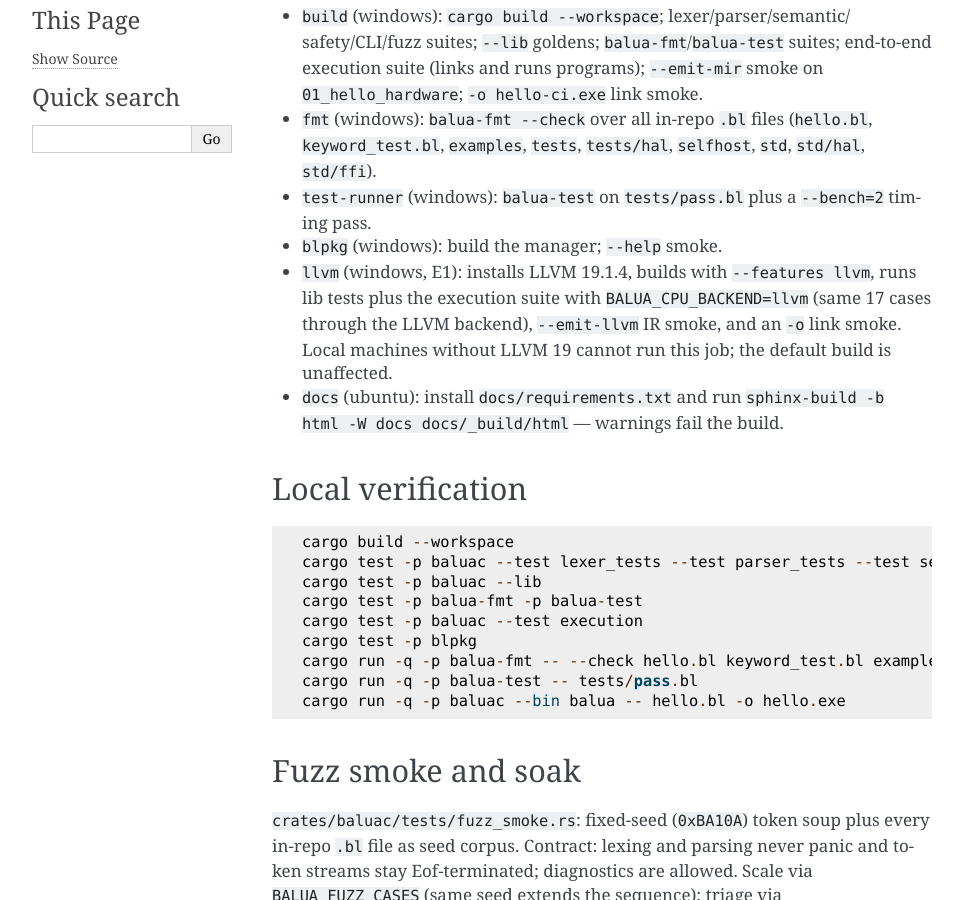
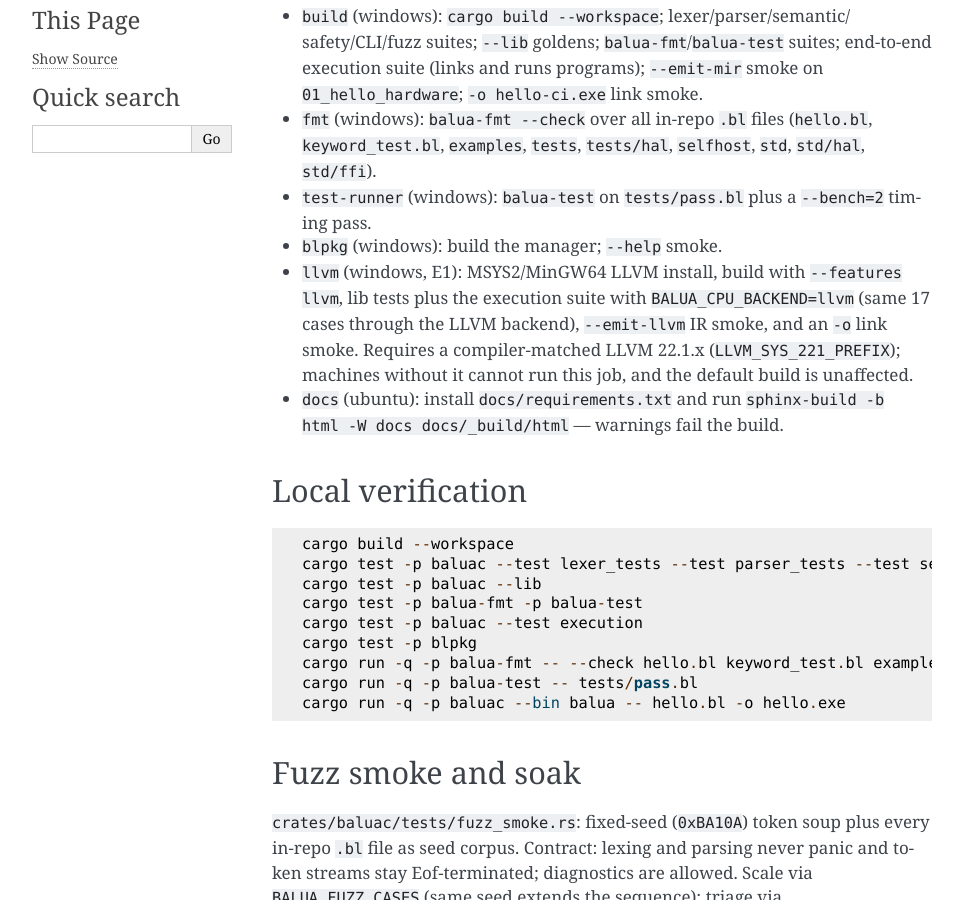
Before and after one commit to ajit-ai/Balua, a Sphinx documentation site: the page built from docs/development.rst, in a window 1280 px wide and 900 px high, scrolled down 356 px. Shown: the whole window, without its empty margins (148-1111 px from the left). Built offline with Sphinx 7.4.7, drawn with Linux system fonts in a browser that asks for light colours.

Commit message:
fix(balua): E1 CI route - MSYS2/MinGW64 LLVM with llvm-sys 221

```diff
--- a/Cargo.toml
+++ b/Cargo.toml
@@ -25,4 +25,4 @@ cranelift-frontend = "0.110"
 cranelift-module = "0.110"
 cranelift-object = "0.110"
 target-lexicon = "0.12"
-llvm-sys = "191"
+llvm-sys = "221"
--- a/docs/compiler.rst
+++ b/docs/compiler.rst
@@ -64,8 +64,8 @@ Dispatch: ``select_backend`` (``backend/mod.rs:21``).
   into a runnable executable. Unknown callees are link-time errors.
   Hardware intrinsics and device moves lower to zero-fill.
 - **LLVM (dual-mode)**: ``backend/llvm.rs:20`` emits string-builder IR by
-  default; with ``--features llvm`` (llvm-sys 191, LLVM 19.1.x via
-  ``LLVM_SYS_191_PREFIX``) it builds a real in-memory module (alloca model:
+  default; with ``--features llvm`` (llvm-sys 221, LLVM 22.1.x via
+  ``LLVM_SYS_221_PREFIX``) it builds a real in-memory module (alloca model:
   every virtual register gets an entry-block slot; integer ``i32`` domain
   like Cranelift) and can emit native objects (``compile_llvm_to_object``)
   for ``-o``. ``--cpu-backend`` selects ``cranelift`` (default, works
--- a/docs/development.rst
+++ b/docs/development.rst
@@ -24,11 +24,12 @@ CI (``.github/workflows/ci.yml``)
 - ``test-runner`` (windows): ``balua-test`` on ``tests/pass.bl`` plus a
   ``--bench=2`` timing pass.
 - ``blpkg`` (windows): build the manager; ``--help`` smoke.
-- ``llvm`` (windows, E1): installs LLVM 19.1.4, builds with
-  ``--features llvm``, runs lib tests plus the execution suite with
+- ``llvm`` (windows, E1): MSYS2/MinGW64 LLVM install, build with
+  ``--features llvm``, lib tests plus the execution suite with
   ``BALUA_CPU_BACKEND=llvm`` (same 17 cases through the LLVM backend),
-  ``--emit-llvm`` IR smoke, and an ``-o`` link smoke. Local machines
-  without LLVM 19 cannot run this job; the default build is unaffected.
+  ``--emit-llvm`` IR smoke, and an ``-o`` link smoke. Requires a
+  compiler-matched LLVM 22.1.x (``LLVM_SYS_221_PREFIX``); machines without
+  it cannot run this job, and the default build is unaffected.
 - ``docs`` (ubuntu): install ``docs/requirements.txt`` and run
   ``sphinx-build -b html -W docs docs/_build/html`` — warnings fail the
   build.
--- a/docs/features.rst
+++ b/docs/features.rst
@@ -96,7 +96,7 @@ Selection: ``crates/baluac/src/backend/mod.rs:21`` ``select_backend(hw)``.
 
 - LLVM (``crates/baluac/src/backend/llvm.rs:1``):
   ``x86_64/aarch64/riscv64/arm-none-eabi``, LTO/PGO/BOLT,
-  string-builder IR + optional ``llvm-sys 191`` via ``--features llvm``,
+  string-builder IR + optional ``llvm-sys 221`` via ``--features llvm``,
   ``O3``, auto-vectorize AVX-512, thin LTO, per-arch datalayout.
 - Cranelift (``crates/baluac/src/backend/cranelift.rs:1``):
   fast debug backend for 4GB hosts; ``--cpu-backend cranelift``,
--- a/docs/roadmap-detail.rst
+++ b/docs/roadmap-detail.rst
@@ -131,7 +131,7 @@ Objective: ``main@v1.0-ga`` installable. ``develop → main --no-ff``
 Post-GA backlog (each: own ``phase/*`` + executable exit + tag)
 ----------------------------------------------------------------
 
-- **E1 LLVM-real** — ``llvm-sys 191`` (LLVM 19.1.x), O-levels + host machine
+- **E1 LLVM-real** — ``llvm-sys 221`` (LLVM 22.1.x), O-levels + host machine
   emit
   (``backend/llvm.rs:30``); ``02_cpu_simd_sort`` bench.
 - **E2 Parallelism runtime** — ``spawn/chan/select`` + ``Send/Sync``
```
Also changed, not shown: 2 other files.
